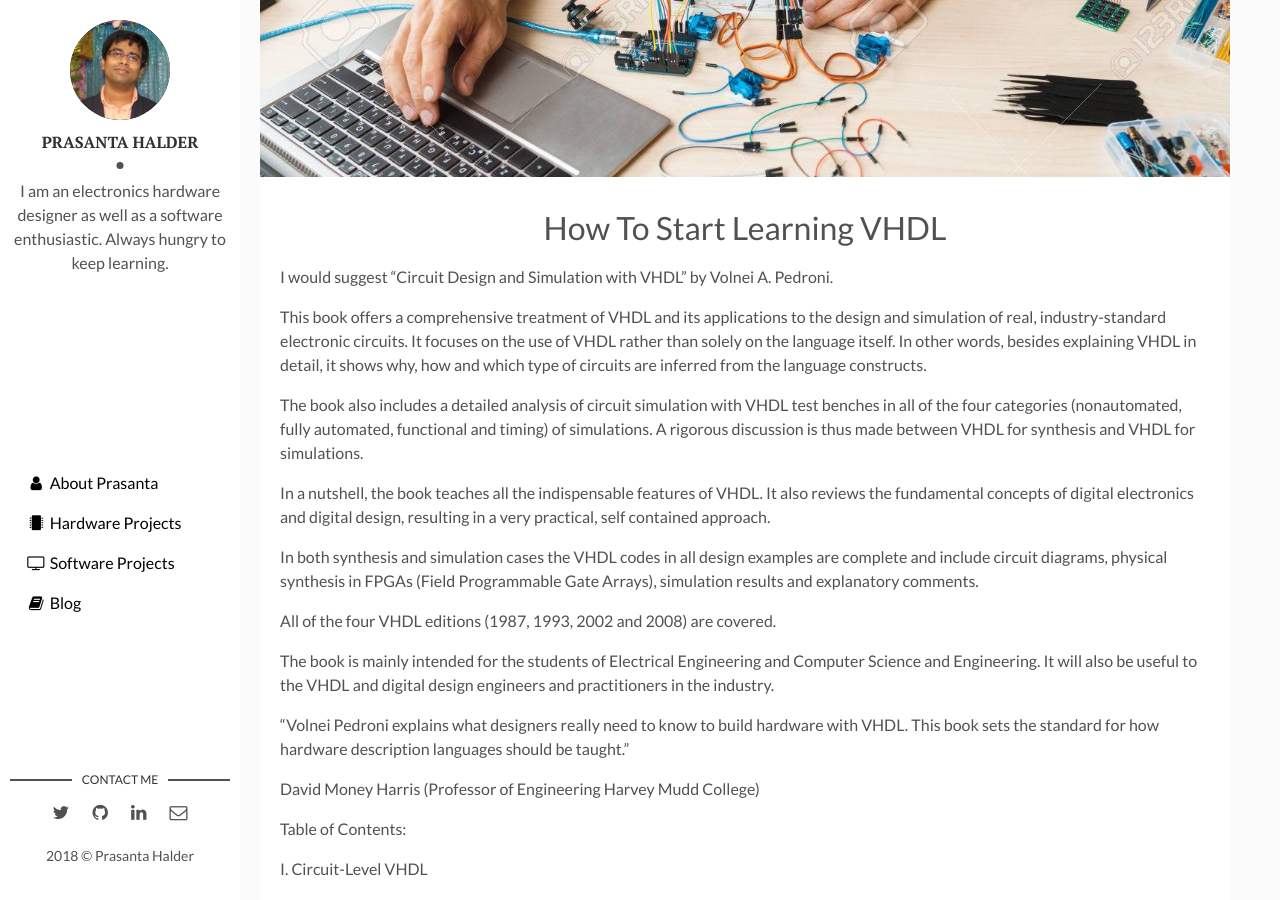
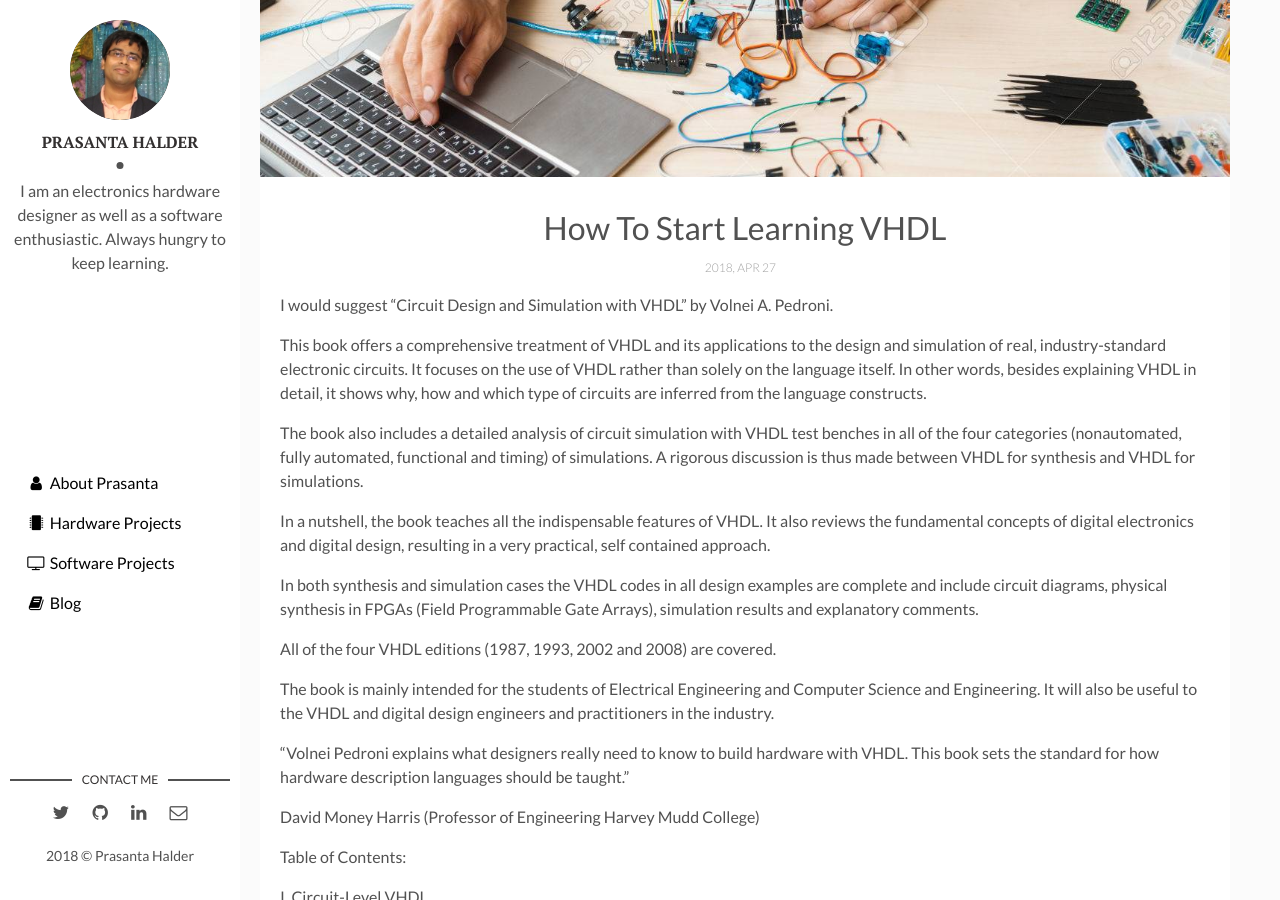
Before and after one commit to prashal/prashal.github.io, a Jekyll site: the page built from _posts/2018-04-28-how-to-start-learning-VHDL.markdown, in a window 1280 px wide and 900 px high, scrolled down 343 px. Built offline with Jekyll 4.4.1, drawn with Linux system fonts in a browser that asks for light colours; comment, search, counter and statistics services are not loaded.

Commit message:
Update post.html

```diff
--- a/_layouts/post.html
+++ b/_layouts/post.html
@@ -12,7 +12,7 @@ layout: main
     <div class="wrap-content">
       <header class="header-page">
         <h1 class="page-title">{{page.title}}</h1>
-        {% if page.hidedate %}
+        {% if page.showdate %}
           <div class="page-date"><span>{{page.date | date: '%Y, %b %d'}}&nbsp;&nbsp;&nbsp;&nbsp;</span></div>
         {% endif %}
       </header>
```
